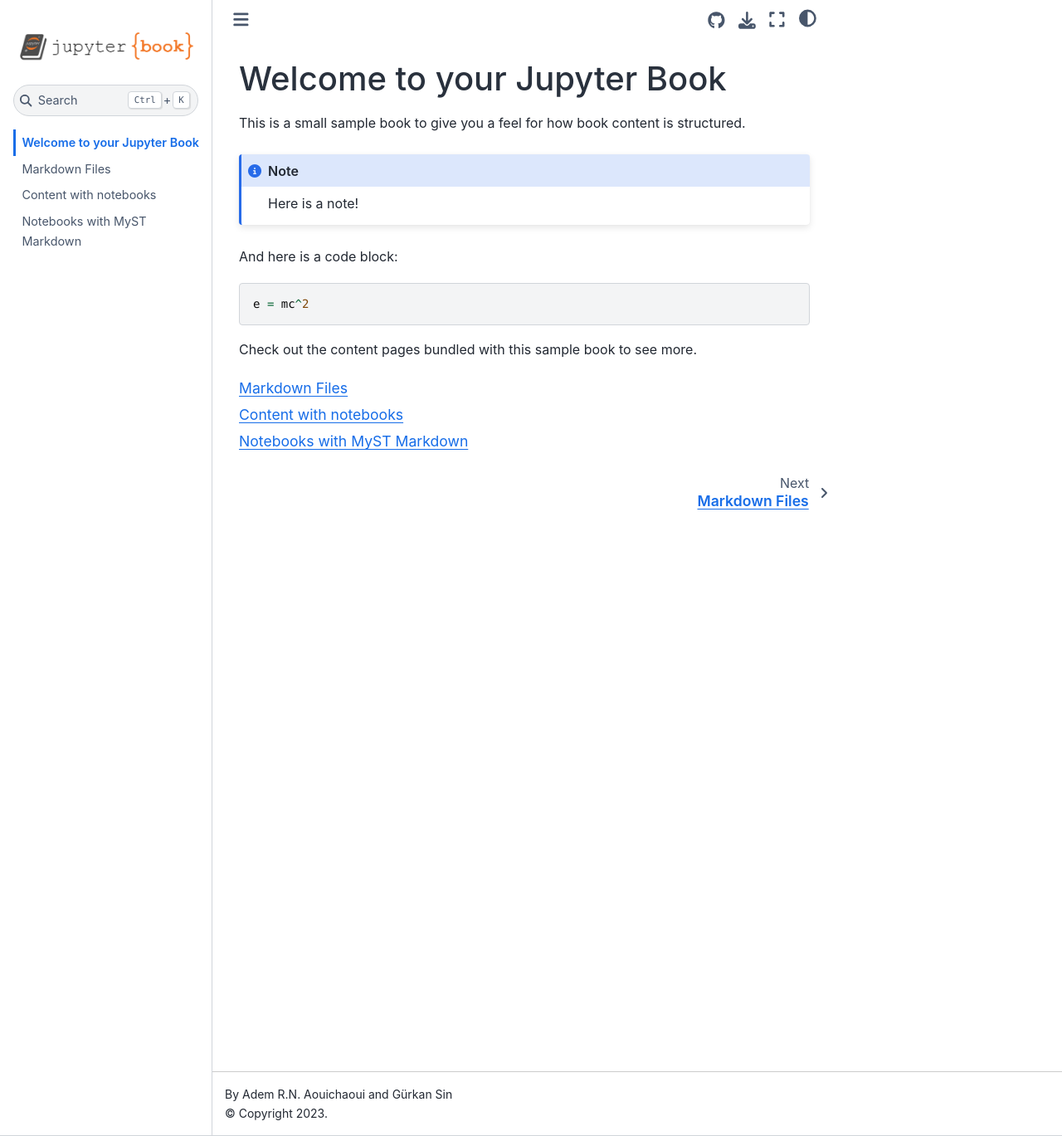
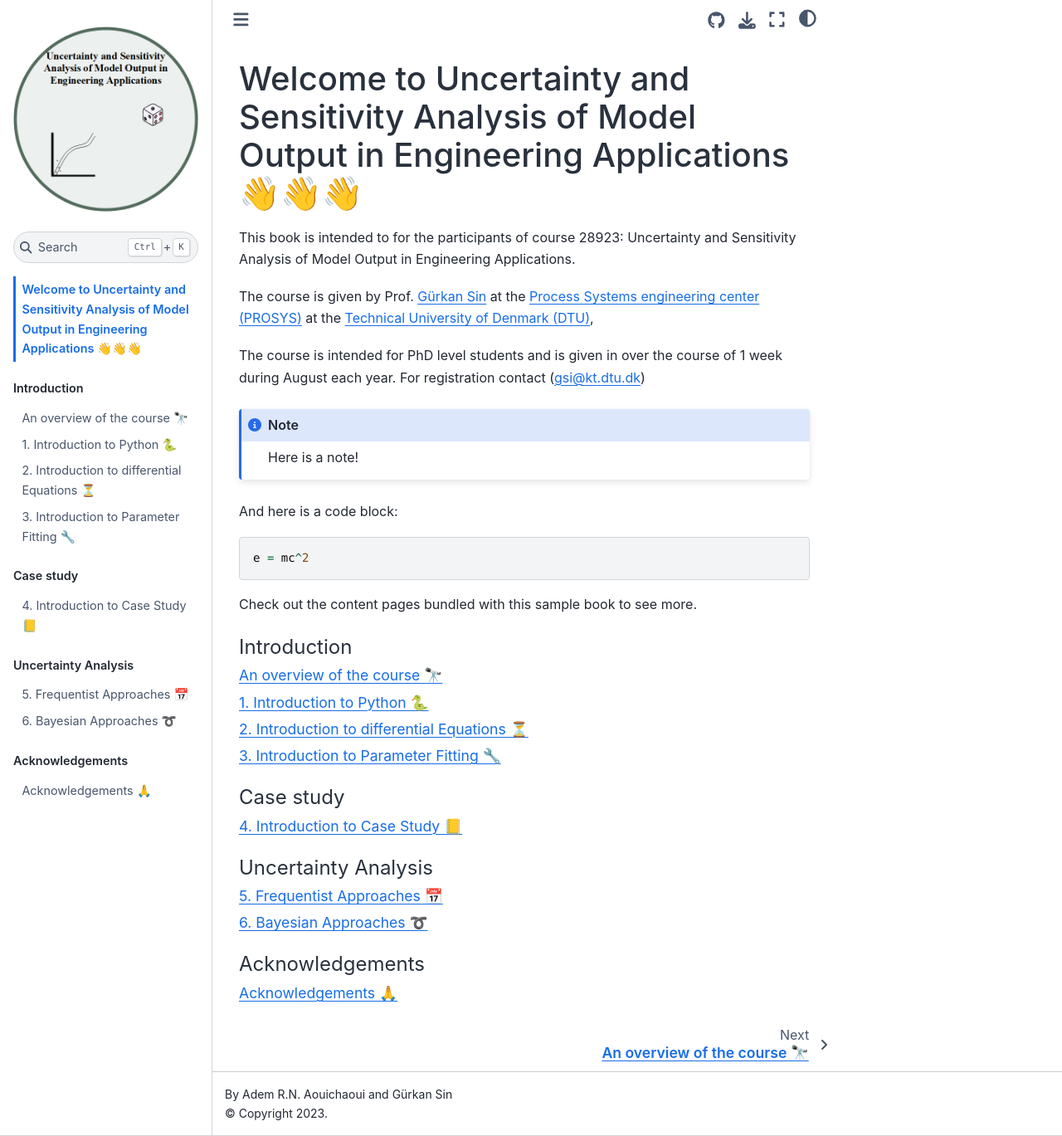
Before and after one commit to arnaou/uncert_DTU, a Jupyter Book: the page built from intro.md, in a window 1280 px wide and 1369 px high. Shown: the whole window at 83% size. Built offline with Jupyter Book 1.0.4 settings and Sphinx 7.4.7 and the Sphinx Book theme 1.1.4, drawn with Linux system fonts in a browser that asks for light colours.

```diff
--- /dev/null
+++ b/Acknowledgements.md
@@ -0,0 +1,5 @@
+# Acknowledgements 🙏
+
+The majority of the content of this book was developped by Prof. Gürkan Sin at the Technical University of Denmark (DTU).
+
+The book was developped by Adem Rosenkvist Nielsen Aouichaoui along with the original conversion of Matlab course into Python.
--- a/_config.yml
+++ b/_config.yml
@@ -6,31 +6,46 @@ logo                        : logo.png       # logo in top-left corner
 only_build_toc_files        : true           # whether to ignore the extra files
 exclude_patterns            : ["README.md", "LICENSE.md", "**_master.ipynb"]
 
-########################################################################
+##########################################################################
+# Short description about the book
+description: >-
+  Summer course in Uncertainty and Sensitivity Analysis of Model Output in Engineering Applications.
+
+##########################################################################
 # Force re-execution of notebooks on each build. See https://jupyterbook.org/content/execute.html
 execute:
   execute_notebooks: cache      #cache # auto # force
   timeout          : 5000       # max seconds for notebook to execute
 
-########################################################################
+##########################################################################
 # Define the name of the latex output file for PDF builds
 latex:
   latex_documents:
     targetname: uncert_dtu.tex
 
-########################################################################
+##########################################################################
 # Add a bibtex file so that we can create citations
 bibtex_bibfiles:
   - references.bib
 
+##########################################################################
 # Information about where the book exists on the web
 repository:
-  url: https://github.com/executablebooks/jupyter-book  # Online location of your book
+  url: https://github.com/arnaou/uncert_DTU  # Online location of your book
   path_to_book: docs  # Optional path to your book, relative to the repository root
   branch: master  # Which branch of the repository should be used when creating links (optional)
 
-# Add GitHub buttons to your book
-# See https://jupyterbook.org/customize/config.html#add-a-link-to-your-repository
+##########################################################################
+# Add GitHub buttons to your book: See https://jupyterbook.org/customize/config.html#add-a-link-to-your-repository
 html:
   use_issues_button: true
   use_repository_button: true
+
+#########################################################################
+# Launch button settings
+launch_buttons:
+  notebook_interface        : classic
+  binderhub_url             : ""
+  colab_url                 : https://colab.research.google.com
+  jupyterhub_url            : https://staging.datahub.berkeley.edu
+  thebe                     : false
--- a/_toc.yml
+++ b/_toc.yml
@@ -3,7 +3,22 @@
 
 format: jb-book
 root: intro
-chapters:
-- file: markdown
-- file: notebooks
-- file: markdown-notebooks
+defaults:
+  numbered: False
+parts:
+  - caption: Introduction
+    chapters:
+      - file: 00_Overview
+      - file: 01_Introduction_Python
+      - file: 02_Introduction_Differential_Equations
+      - file: 03_Introduction_Parameter_Fitting
+  - caption: Case study
+    chapters:
+      - file: 04_Introduction_Case_Study
+  - caption: Uncertainty Analysis
+    chapters:
+      - file: 05_Frequentist_Approaches
+      - file: 06_Bayesian_Approaches
+  - caption: Acknowledgements
+    chapters:
+      - file: Acknowledgements
--- a/intro.md
+++ b/intro.md
@@ -1,7 +1,11 @@
-# Welcome to your Jupyter Book
+# Welcome to Uncertainty and Sensitivity Analysis of Model Output in Engineering Applications 👋👋👋
 
-This is a small sample book to give you a feel for how book content is
-structured.
+This book is intended to for the participants of course 28923: Uncertainty and Sensitivity Analysis of Model Output in Engineering Applications.
+
+The course is given by Prof. [Gürkan Sin](https://www.dtu.dk/english/person/gurkan-sin?id=40074&entity=profile) at the [Process Systems engineering center (PROSYS)](https://www.kt.dtu.dk/research/prosys) at the [Technical University of Denmark (DTU)](https://www.dtu.dk/english/),
+
+The course is intended for PhD level students and is given in over the course of 1 week during August each year. For registration contact (gsi@kt.dtu.dk)
+
 
 :::{note}
 Here is a note!
```
Also changed, not shown: mymarkdownfile.md (added, +8 -0 lines), 00_Overview.ipynb (added), 01_Introduction_Python.ipynb (added), 02_Introduction_Differential_Equations.ipynb (added), 03_Introduction_Parameter_Fitting.ipynb (added), 04_Introduction_Case_Study.ipynb (added), 05_Frequentist_Approaches.ipynb (added), 06_Bayesian_Approaches.ipynb (added), logo.png, 1 other file.
